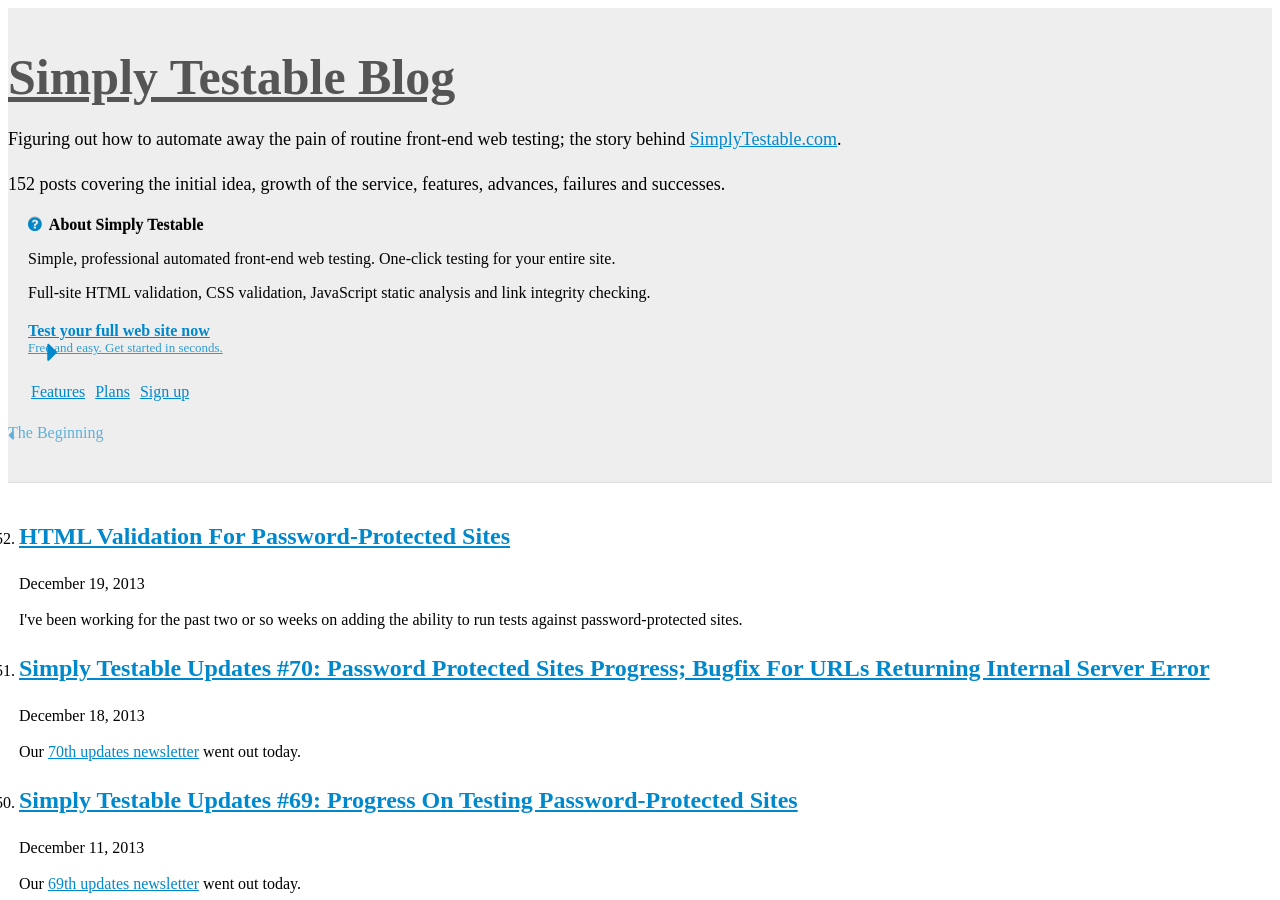
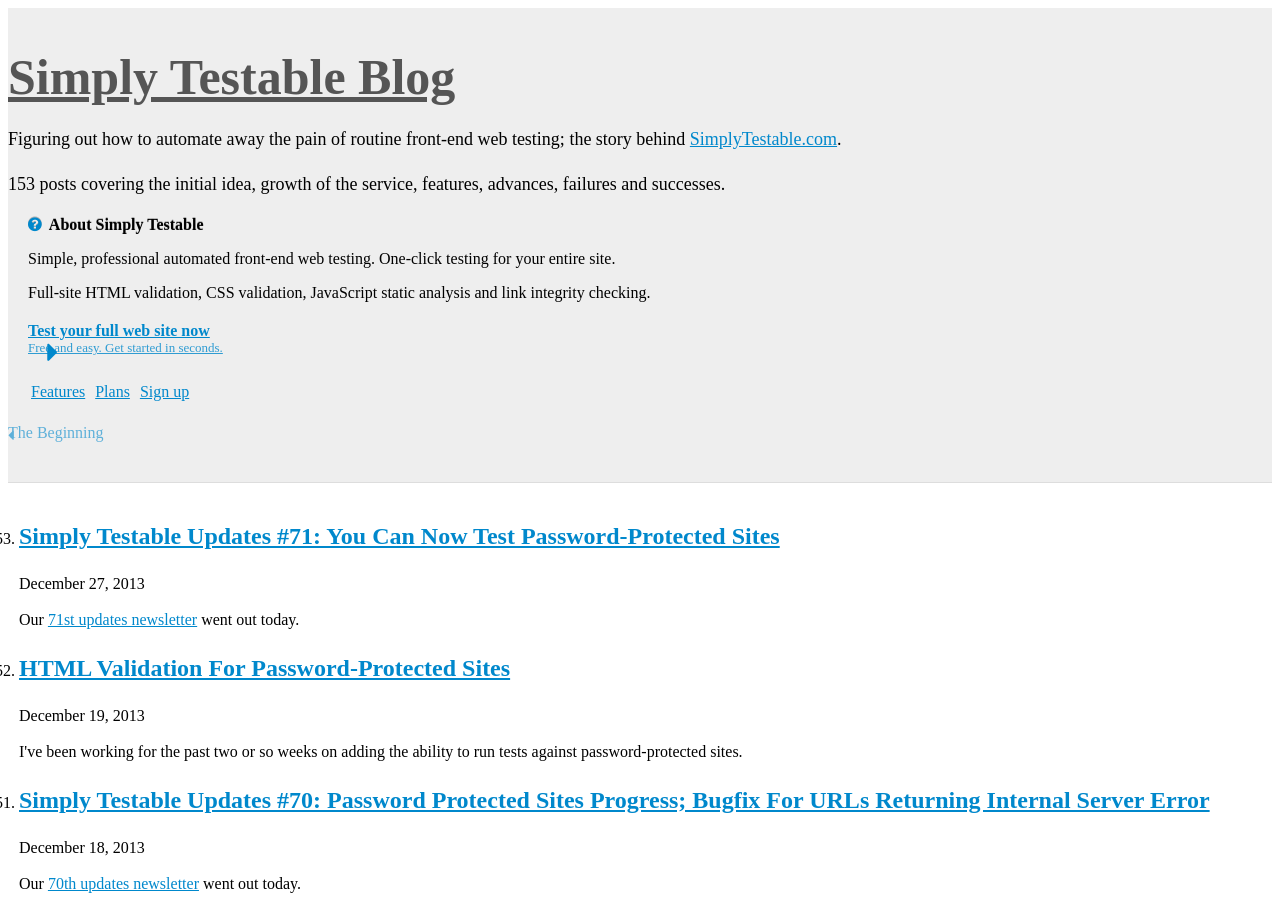
Before and after one commit to webignition/blog.simplytestable.com, a Jekyll site: the page built from archive/index.html, in a window 1280 px wide and 900 px high. Built offline with Jekyll 4.4.1, drawn with Linux system fonts in a browser that asks for light colours; nearby versions of some CDN libraries; comment, search, counter and statistics services are not loaded; a style sheet for code colours, icons or effects is not loaded; some of the changed text lies outside the part shown.

Commit message:
71st newsletter notification

```diff
--- a/archive/index.html
+++ b/archive/index.html
@@ -6,6 +6,28 @@ is_archive: true
 <ol class="archive">
 
 
+    <li value="153">
+        <h2><a href="/simply-testable-updates-71/">Simply Testable Updates #71: You Can Now Test Password-Protected Sites </a></h2>
+        <p class="post-date">December 27, 2013</p>
+
+
+
+
+
+
+
+
+
+    <p>
+        Our <a href="http://us5.campaign-archive1.com/?u=ac75e33d993d2b502e333ddd0&amp;id=35d8278746">71st updates newsletter</a> went out today.
+    </p>
+
+
+
+
+    </li>
+
+
     <li value="152">
         <h2><a href="/html-validation-for-password-protected-sites/">HTML Validation For Password-Protected Sites </a></h2>
         <p class="post-date">December 19, 2013</p>
```
Also changed, not shown: _posts/2013-12-27-simply-testable-updates-71.html (added, +14 -0 lines), sitemap.xml (+12 -8 lines).
